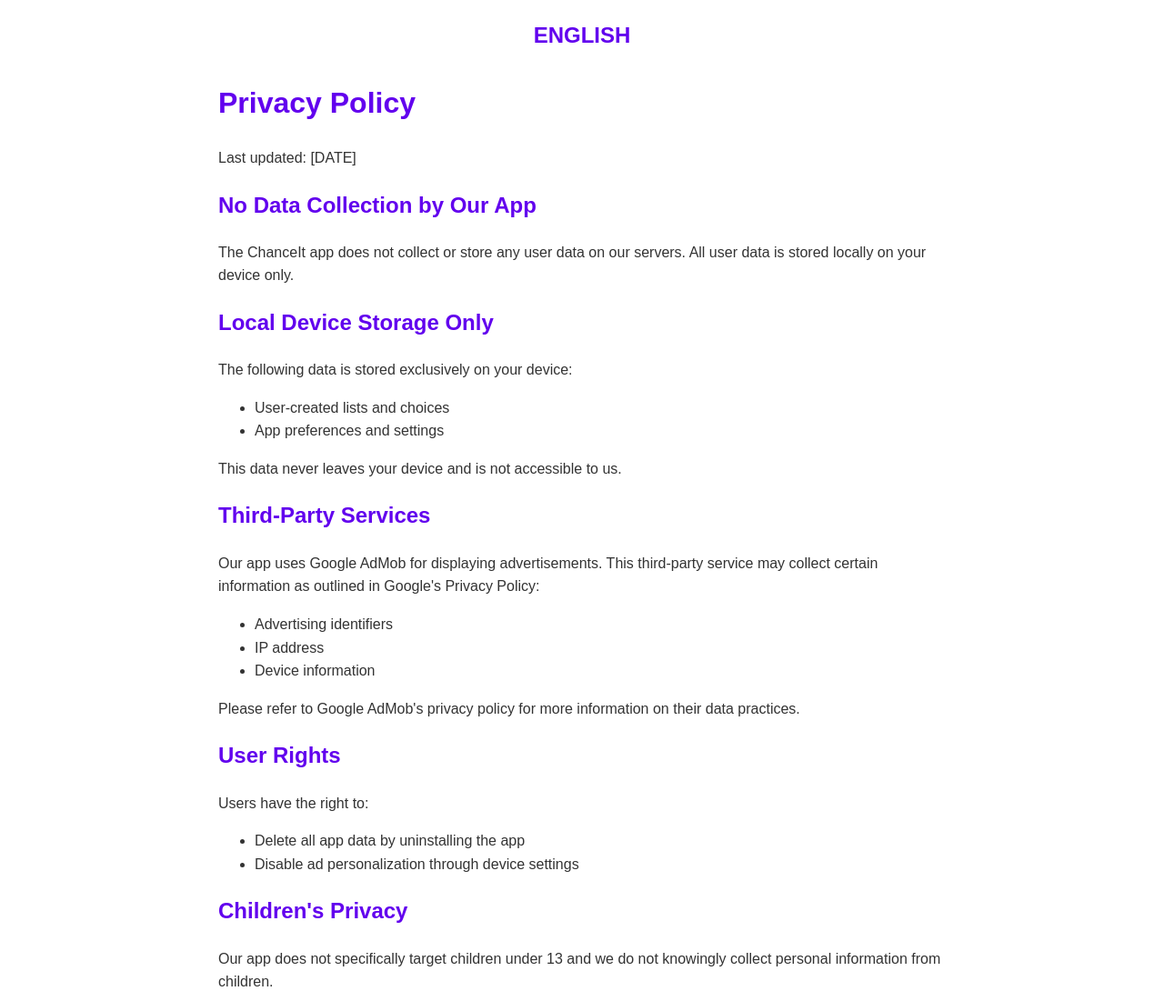
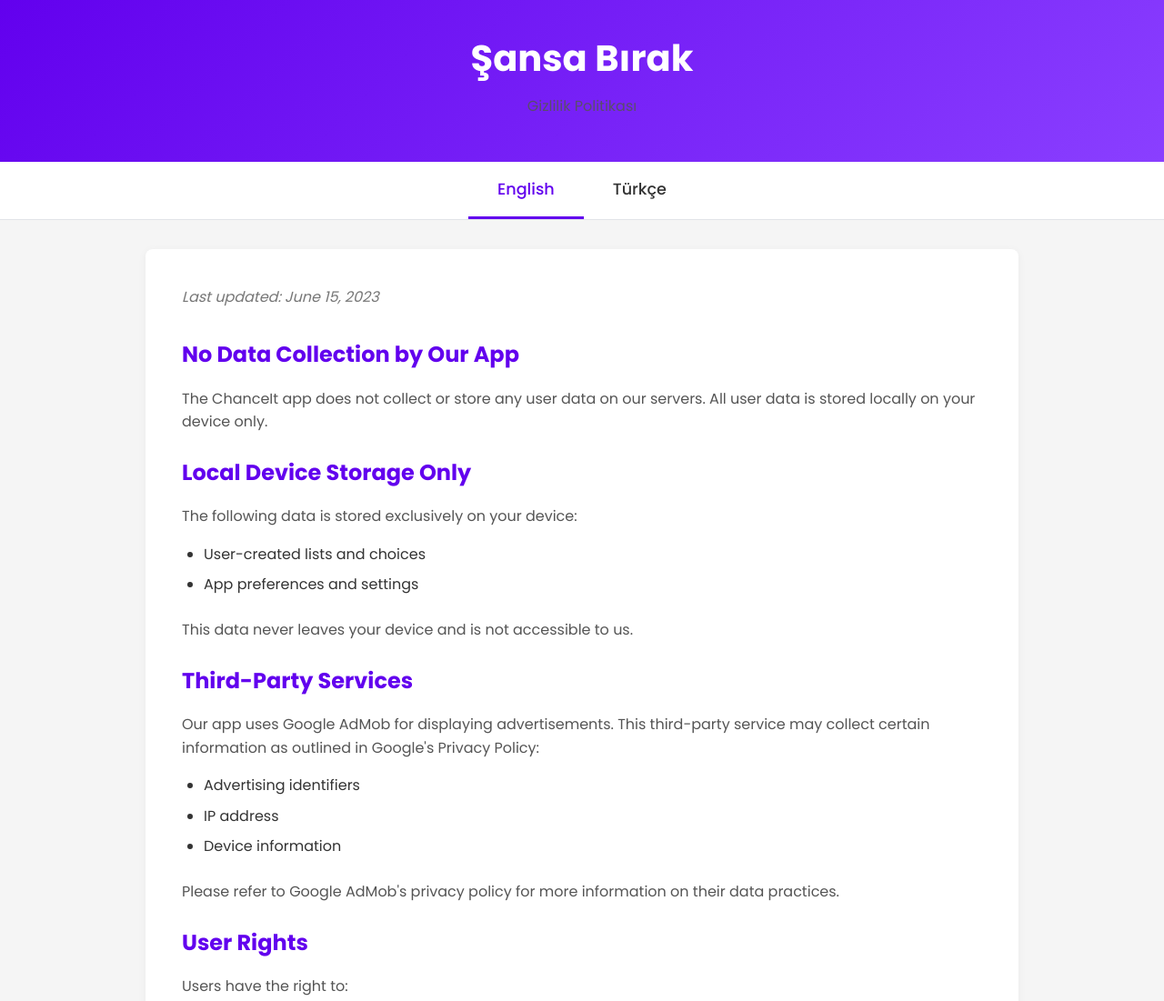
Before and after one commit to FURKAN-TUNA/privacy-policy, a plain HTML site: page index.html in a window 1280 px wide. Shown: the top 1101 px of the page at 91% size. Drawn offline with Linux system fonts and the light colour scheme.

Commit message:
Update index.html

```diff
--- a/index.html
+++ b/index.html
@@ -1,38 +1,179 @@
 <!DOCTYPE html>
-<html>
+<html lang="en">
 <head>
     <meta charset="UTF-8">
-    <title>Privacy Policy - ChanceIt</title>
+    <meta name="viewport" content="width=device-width, initial-scale=1.0">
+    <title>Şansa Bırak - Gizlilik Politikası</title>
+    <link rel="preconnect" href="https://fonts.googleapis.com">
+    <link rel="preconnect" href="https://fonts.gstatic.com" crossorigin>
+    <link href="https://fonts.googleapis.com/css2?family=Poppins:wght@300;400;500;600;700&display=swap" rel="stylesheet">
     <style>
+        :root {
+            --primary-color: #6200ee;
+            --secondary-color: #8a3fff;
+            --text-color: #333;
+            --light-color: #f8f9fa;
+            --border-color: #e1e4e8;
+        }
+
+        * {
+            box-sizing: border-box;
+            margin: 0;
+            padding: 0;
+        }
+
         body {
-            font-family: Arial, sans-serif;
+            font-family: 'Poppins', sans-serif;
             line-height: 1.6;
+            color: var(--text-color);
+            background-color: #f5f5f5;
+            padding: 0;
+            margin: 0;
+        }
+
+        .container {
+            max-width: 1000px;
             margin: 0 auto;
-            max-width: 800px;
-            padding: 20px;
-            color: #333;
+            padding: 0 20px;
         }
-        h1, h2 {
-            color: #6200ee;
+
+        header {
+            background: linear-gradient(135deg, var(--primary-color), var(--secondary-color));
+            color: white;
+            padding: 2rem 0;
+            text-align: center;
+            box-shadow: 0 4px 6px rgba(0, 0, 0, 0.1);
         }
-        .divider {
-            border-top: 2px solid #6200ee;
-            margin: 40px 0;
+
+        header h1 {
+            font-size: 2.5rem;
+            margin-bottom: 0.5rem;
         }
-        .language-title {
+
+        header p {
+            font-size: 1rem;
+            opacity: 0.85;
+        }
+
+        .tab-container {
+            display: flex;
+            justify-content: center;
+            background-color: white;
+            border-bottom: 1px solid var(--border-color);
+        }
+
+        .tab {
+            padding: 1rem 2rem;
+            font-size: 1.1rem;
+            font-weight: 500;
+            color: var(--text-color);
+            cursor: pointer;
+            transition: all 0.3s ease;
+            border-bottom: 3px solid transparent;
+        }
+
+        .tab.active {
+            color: var(--primary-color);
+            border-bottom: 3px solid var(--primary-color);
+        }
+
+        .content-container {
+            background-color: white;
+            border-radius: 8px;
+            box-shadow: 0 2px 10px rgba(0, 0, 0, 0.05);
+            margin: 2rem auto;
+            padding: 2.5rem;
+        }
+
+        .content {
+            display: none;
+        }
+
+        .content.active {
+            display: block;
+        }
+
+        h2 {
+            color: var(--primary-color);
+            margin: 1.5rem 0 1rem;
+            font-size: 1.5rem;
+        }
+
+        p {
+            margin-bottom: 1rem;
+            font-size: 1rem;
+            color: #555;
+        }
+
+        ul {
+            margin-bottom: 1.5rem;
+            padding-left: 1.5rem;
+        }
+
+        ul li {
+            margin-bottom: 0.5rem;
+        }
+
+        .update-info {
+            font-style: italic;
+            color: #777;
+            margin-bottom: 2rem;
+        }
+
+        .contact-section {
+            background-color: #f9f9f9;
+            padding: 1.5rem;
+            border-radius: 6px;
+            margin-top: 2rem;
+        }
+
+        .contact-section a {
+            color: var(--primary-color);
+            text-decoration: none;
+            font-weight: 500;
+        }
+
+        footer {
             text-align: center;
-            font-size: 24px;
-            margin-bottom: 30px;
-            color: #6200ee;
-            font-weight: bold;
+            padding: 2rem 0;
+            color: #777;
+            font-size: 0.9rem;
+        }
+
+        @media (max-width: 768px) {
+            header h1 {
+                font-size: 2rem;
+            }
+
+            .tab {
+                padding: 0.8rem 1rem;
+                font-size: 0.9rem;
+            }
+
+            .content-container {
+                padding: 1.5rem;
+                margin: 1rem;
+            }
         }
     </style>
 </head>
 <body>
-    <div class="language-title">ENGLISH</div>
+    <header>
+        <div class="container">
+            <h1>Şansa Bırak</h1>
+            <p>Gizlilik Politikası</p>
+        </div>
+    </header>
 
-    <h1>Privacy Policy</h1>
-    <p>Last updated: [DATE]</p>
+    <div class="tab-container">
+        <div class="tab active" onclick="switchTab('en')">English</div>
+        <div class="tab" onclick="switchTab('tr')">Türkçe</div>
+    </div>
+
+    <div class="container">
+        <div class="content-container">
+            <div id="en" class="content active">
+                <p class="update-info">Last updated: June 15, 2023</p>
 
                 <h2>No Data Collection by Our App</h2>
                 <p>The ChanceIt app does not collect or store any user data on our servers. All user data is stored locally on your device only.</p>
@@ -67,16 +208,15 @@
                 <h2>Policy Changes</h2>
                 <p>This privacy policy may be updated from time to time. Changes will be posted on this page.</p>
 
+                <div class="contact-section">
                     <h2>Contact Us</h2>
                     <p>If you have any questions about our privacy policy, please contact us at:</p>
-    <p><a href="mailto:EMAIL@DOMAIN.COM">EMAIL@DOMAIN.COM</a></p>
+                    <p><a href="mailto:contact@sansabirak.com">contact@sansabirak.com</a></p>
+                </div>
+            </div>
 
-    <div class="divider"></div>
-
-    <div class="language-title">TÜRKÇE</div>
-
-    <h1>Gizlilik Politikası</h1>
-    <p>Son güncelleme: [TARİH]</p>
+            <div id="tr" class="content">
+                <p class="update-info">Son güncelleme: 15 Haziran 2023</p>
 
                 <h2>Uygulamamız Tarafından Veri Toplanmamaktadır</h2>
                 <p>Şansa Bırak uygulaması, kullanıcı verilerini toplamaz veya sunucularımızda saklamaz. Tüm kullanıcı verileri yalnızca cihazınızda yerel olarak saklanır.</p>
@@ -111,8 +251,41 @@
                 <h2>Politika Değişiklikleri</h2>
                 <p>Bu gizlilik politikası zaman zaman güncellenebilir. Değişiklikler bu sayfada yayınlanacaktır.</p>
 
+                <div class="contact-section">
                     <h2>İletişim</h2>
                     <p>Gizlilik politikamızla ilgili sorularınız için aşağıdaki e-posta adresinden bize ulaşabilirsiniz:</p>
-    <p><a href="mailto:EMAIL@DOMAIN.COM">EMAIL@DOMAIN.COM</a></p>
+                    <p><a href="mailto:contact@sansabirak.com">contact@sansabirak.com</a></p>
+                </div>
+            </div>
+        </div>
+    </div>
+
+    <footer>
+        <div class="container">
+            <p>&copy; 2023 Şansa Bırak. Tüm hakları saklıdır.</p>
+        </div>
+    </footer>
+
+    <script>
+        function switchTab(lang) {
+            // Hide all content elements
+            const contents = document.querySelectorAll('.content');
+            contents.forEach(content => {
+                content.classList.remove('active');
+            });
+
+            // Show selected content
+            document.getElementById(lang).classList.add('active');
+
+            // Update tabs
+            const tabs = document.querySelectorAll('.tab');
+            tabs.forEach(tab => {
+                tab.classList.remove('active');
+            });
+
+            // Activate clicked tab
+            event.currentTarget.classList.add('active');
+        }
+    </script>
 </body>
 </html>
```
Lines whose indentation alone changed are shown as unchanged.
